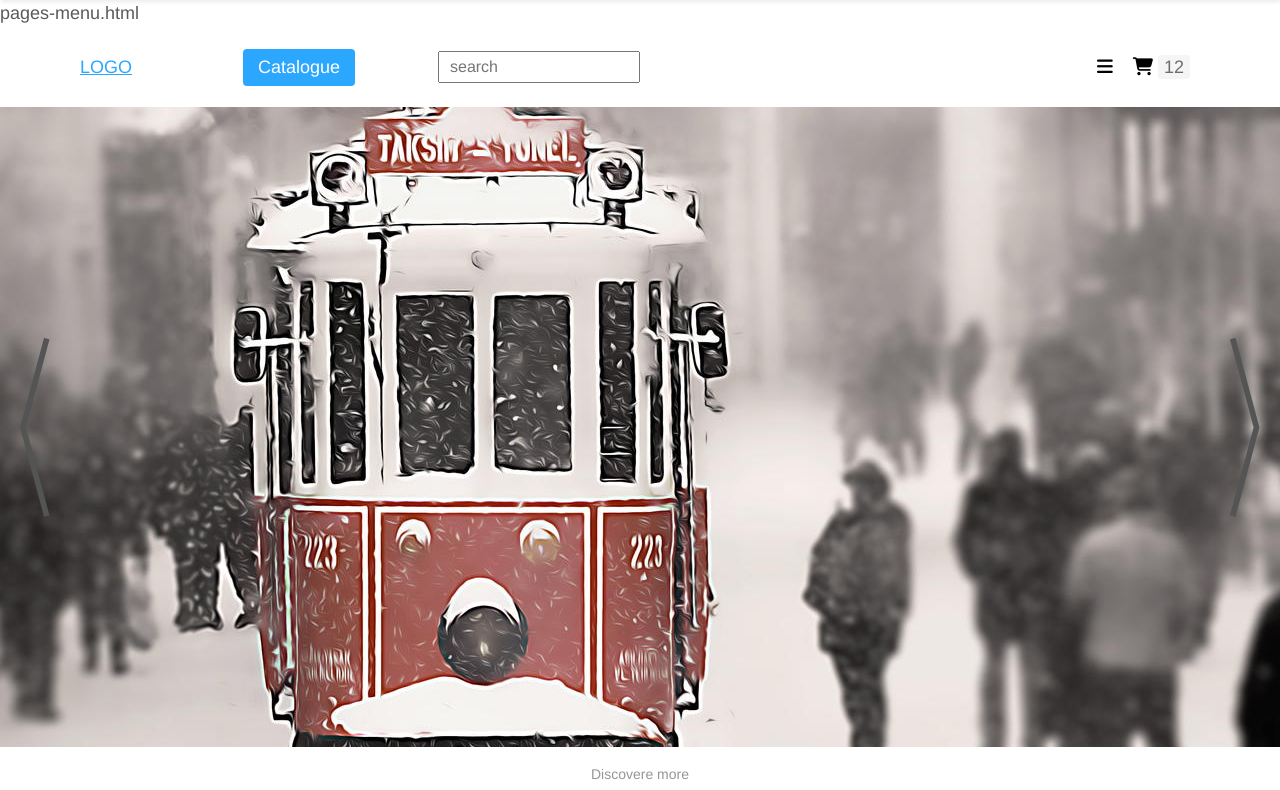
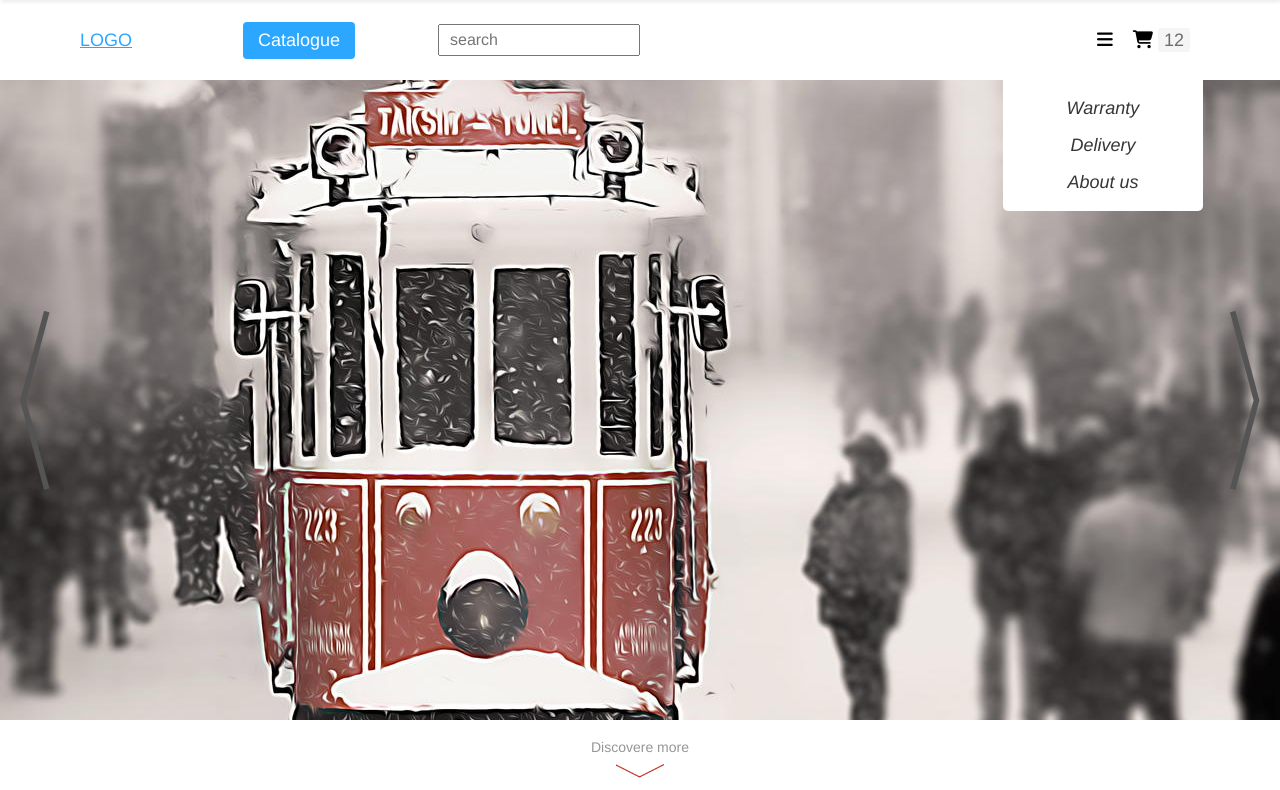
Before and after one commit to StoreInBox/BaseDesign, a website: page src/html/index.html in a window 1280 px wide. Both pictures are taken after a click on the link 1104 px from the left and 67 px from the top of the page. Shown: the top 790 px of the page. Drawn offline with nearby package versions, Linux system fonts and the light colour scheme; files that its build step writes are made by us from their sources; files whose address does not match are found by name.

Commit message:
Pages menu added

```diff
--- a/gruntfile.js
+++ b/gruntfile.js
@@ -45,6 +45,7 @@ module.exports = function(grunt) {
                     'src/assets/js/categories-menu.js',
                     'src/assets/js/filters.js',
                     'src/assets/js/range.js',
+                    'src/assets/js/pages-menu.js',
                     'src/assets/js/scripts.js'
                 ],
                 dest: 'production/static/js/production.js'
--- /dev/null
+++ b/src/assets/js/pages-menu.js
@@ -0,0 +1,22 @@
+function pagesMenu() {
+    var pagesMenuBlock = $('[front-role="pages-menu"]');
+    var topForPagesMenuBlock = $('[front-role="main-header"]').outerHeight();
+    var pagesMenuBlockTrigger = $('[front-role="pages-menu-trigger"]');
+    var pagesMenuBlockTriggerOffset = pagesMenuBlockTrigger.offset().left;
+
+    var triggerWith = pagesMenuBlockTrigger.width();
+    var pagesMenuBlockWith = 200;
+    var setMarginLeft = (pagesMenuBlockWith / 2) - triggerWith;
+
+    pagesMenuBlock.css({
+        'width': pagesMenuBlockWith,
+        'top': topForPagesMenuBlock,
+        'left': pagesMenuBlockTriggerOffset,
+        'margin-left': -setMarginLeft
+    });
+
+    pagesMenuBlockTrigger.click(function() {
+        pagesMenuBlockTrigger.toggleClass('top-menu-list__link--active');
+        pagesMenuBlock.toggleClass('pages-menu--active');
+    });
+}
--- a/src/assets/js/scripts.js
+++ b/src/assets/js/scripts.js
@@ -8,6 +8,7 @@ $(window).on('load', function() {
     CategoriesMneu();
     toggleFilter();
     rangeFilter();
+    pagesMenu();
 });
 
 // all initial on window resize
--- /dev/null
+++ b/src/assets/sass/blocks/pages-menu.scss
@@ -0,0 +1,30 @@
+.pages-menu {
+    display: none;
+    position: fixed;
+    z-index: 1000;
+    width: 200px;
+    box-sizing: border-box;
+    background: white;
+    box-sizing: border-box;
+    padding: 10px;
+    text-align: center;
+    border-radius: 0 0 5px 5px;
+    &--active {
+        display: block;
+    }
+}
+
+.pages-menu-list {
+    @include clear-list;
+    li + li {
+        // padding-top: 5px;
+        // margin-top: 5px;
+    }
+    &__item {
+        display: block;
+        padding: 5px 0;
+        font-style: italic;
+        color: #363636;
+        text-decoration: none;
+    }
+}
--- a/src/assets/sass/style.scss
+++ b/src/assets/sass/style.scss
@@ -39,4 +39,5 @@
 @import "blocks/specs.scss";
 @import "blocks/catalogue-block.scss";
 @import "blocks/catalogue-container.scss";
+@import "blocks/pages-menu.scss";
 @import "blocks/filters.scss";
--- a/src/html/index.html
+++ b/src/html/index.html
@@ -16,8 +16,8 @@
 </head>
 <body>
 
-@@include('catalogue-block.html')
-@@include('pages-menu.html')
+@@include('partials/catalogue-block.html')
+@@include('partials/pages-menu.html')
 
 @@include('partials/header.html')
 @@include('partials/baners.html')
--- a/src/html/partials/pages-menu.html
+++ b/src/html/partials/pages-menu.html
@@ -1 +1,13 @@
-pages-menu.html
+<div class="pages-menu" front-role="pages-menu">
+    <ul class="pages-menu-list">
+        <li>
+            <a href="#" class="pages-menu-list__item">Warranty</a>
+        </li>
+        <li>
+            <a href="#" class="pages-menu-list__item">Delivery</a>
+        </li>
+        <li>
+            <a href="#" class="pages-menu-list__item">About us</a>
+        </li>
+    </ul>
+</div>
```
